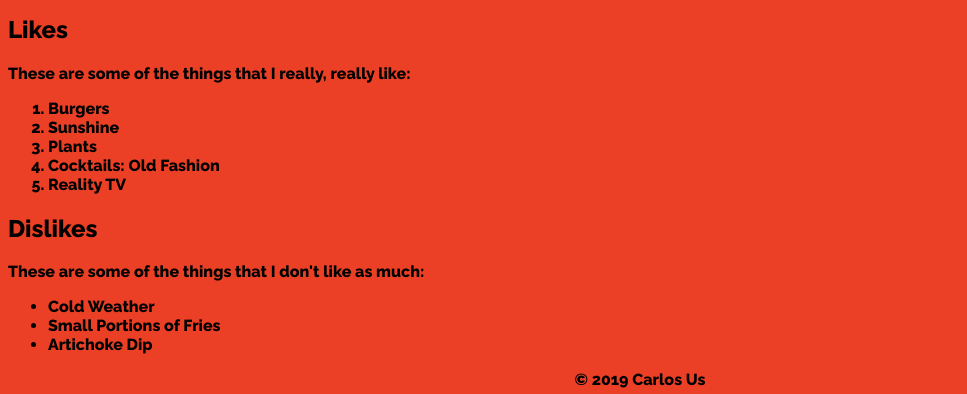
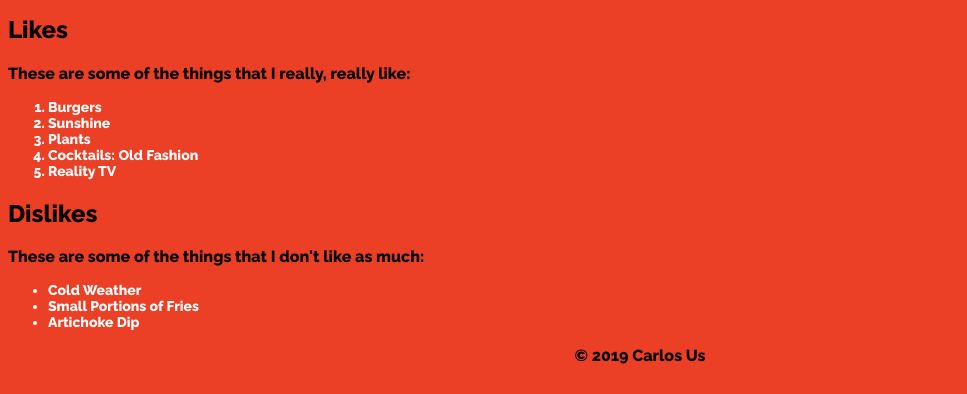
Before and after one commit to carlosus/about-me, a plain HTML site: page index.html in a window 1280 px wide. Shown: the part 741-1135 px from the top of the page, 0-967 px from the left. After the commit the page ends 1114 px from the top, so only its background shows below. Drawn offline with Linux system fonts and the light colour scheme.

Commit message:
last changes

```diff
--- a/index.html
+++ b/index.html
@@ -30,7 +30,7 @@
     <article>
         <h2 id="likes">Likes</h2>
         <p>These are some of the things that I really, really like:
-            <ol>
+            <ol id="liBody">
                 <li>Burgers</li>
                 <li>Sunshine</li>
                 <li>Plants</li>
@@ -42,7 +42,7 @@
     <article>
         <h2 id="dislikes">Dislikes</h2>
         <p>These are some of the things that I don't like as much:
-            <ul>
+            <ul id="liBody">
                 <li>Cold Weather</li>
                 <li>Small Portions of Fries</li>
                 <li>Artichoke Dip</li>
--- a/src/styles.css
+++ b/src/styles.css
@@ -52,6 +52,11 @@ img {
     padding-left: 80px;
 }
 
+#liBody {
+    color: #fff;
+    font-size: 14px;
+}
+
 footer {
     text-align: center;
 
```
